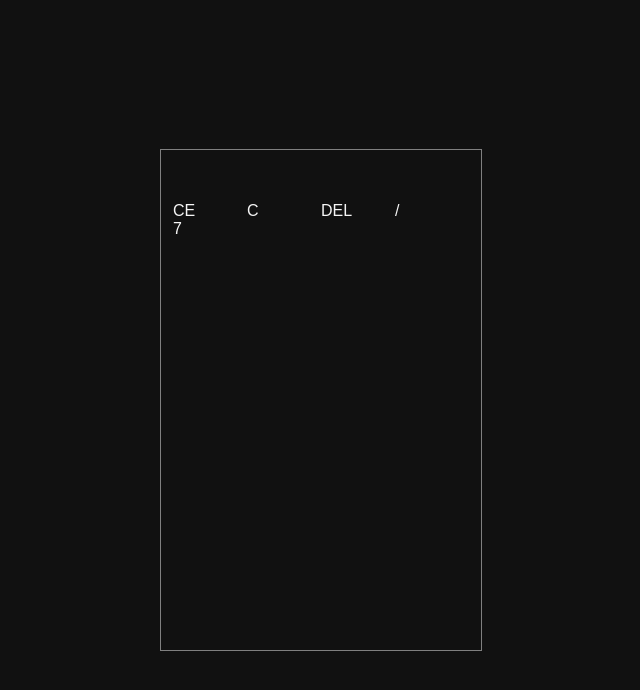
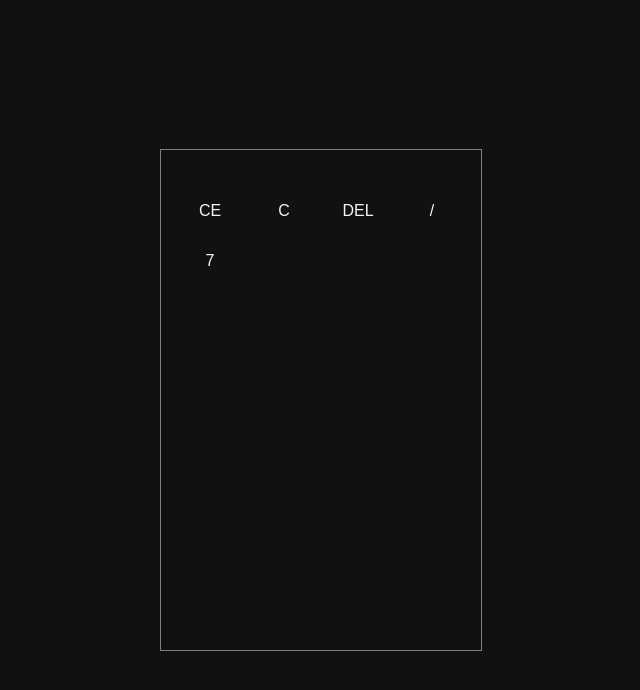
Before and after one commit to InverMN/angular-claculator, an Angular app: page / in a window 1280 px wide. Shown: the top 690 px of the page, without its empty margins (320-960 px from the left). Built offline with nearby package versions, Linux system fonts and the light colour scheme.

Commit message:
Style buttons

```diff
--- a/src/app/button/button.component.css
+++ b/src/app/button/button.component.css
@@ -1,3 +1,7 @@
 :host {
-  flex: 1 1 25%;
+  flex-basis: 25%;
+
+  height: 50px;
+
+  text-align: center;
 }
```
